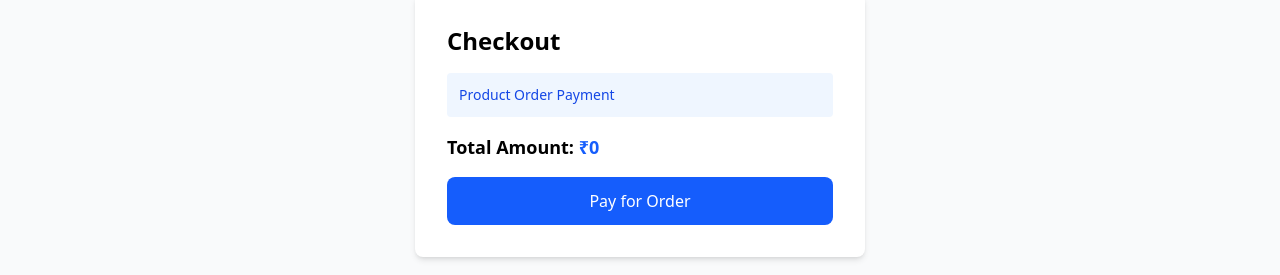
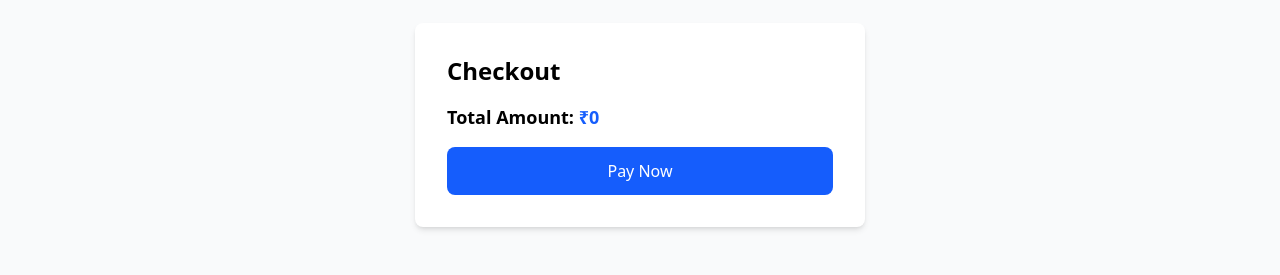
Before and after one commit to Pradeepa-Thilak/CareMitra, a React app in the folder frontend/: page /checkout in a window 1280 px wide. Shown: the part 331-606 px from the top of the page. Built offline with nearby package versions, Linux system fonts and the light colour scheme; no server answers; sample sign-in values are in the browser's storage; the HTML template or start-up script is replaced by a standard one.

Commit message:
Included utils

```diff
--- a/frontend/src/pages/Checkout.jsx
+++ b/frontend/src/pages/Checkout.jsx
@@ -1,36 +1,25 @@
 import React, { useState, useEffect } from "react";
 import api from "../utils/api";
-import { useLocation, useNavigate } from "react-router-dom";
+import { useNavigate } from "react-router-dom";
 
 const Checkout = () => {
   const [amount, setAmount] = useState(0);
   const [loading, setLoading] = useState(true);
-  const [orderType, setOrderType] = useState("cart");
   const navigate = useNavigate();
-  const location = useLocation();
 
   useEffect(() => {
-    // Check if context is passed from payment page
-    const context = location.state?.context || "cart";
-    setOrderType(context);
-
-    if (location.state?.amount) {
-      // If amount is passed from payment page, use it
-      setAmount(location.state.amount);
-      setLoading(false);
-    } else {
-      // Otherwise load from cart
     loadSummary();
-    }
-  }, [location.state]);
+  }, []);
 
   const loadSummary = async () => {
     try {
       const res = await api.get("/cart");
+
       let total = 0;
       res.data.cart?.items.forEach((item) => {
         total += item.productId.price * item.quantity;
       });
+
       setAmount(total);
     } catch (err) {
       console.error("Failed to load cart summary:", err);
@@ -50,12 +39,7 @@ const Checkout = () => {
 
   const handlePayment = async () => {
     try {
-      // Use different API endpoints based on order type
-      const endpoint = orderType === "appointment"
-        ? "/appointments/create-payment-order"
-        : "/cart/create-order";
-
-      const res = await api.post(endpoint);
+      const res = await api.post("/cart/create-order");
       const { order } = res.data;
 
       const razorpayLoaded = await loadRazorpay(
@@ -72,46 +56,43 @@ const Checkout = () => {
         amount: order.amount,
         currency: "INR",
         name: "CareMitra",
-        description: orderType === "appointment" ? "Consultation Payment" : "Order Payment",
+        description: "Order Payment",
         order_id: order.id,
 
+        // In Checkout.jsx, update the handler function:
 handler: async function (response) {
   try {
-            const verifyEndpoint = orderType === "appointment"
-              ? "/appointments/verify-payment"
-              : "/cart/verify-payment";
-
-            const verifyRes = await api.post(verifyEndpoint, {
+    const verifyRes = await api.post("/cart/verify-payment", {
       razorpayOrderId: response.razorpay_order_id,
       razorpayPaymentId: response.razorpay_payment_id,
       razorpaySignature: response.razorpay_signature,
-              // Pass additional data if needed
-              address: location.state?.address,
-              items: location.state?.items
+      address: address,
+      items: cartItems,
+      amount: amount
     });
 
     if (verifyRes.data.success) {
-              if (orderType === "appointment") {
-                // For appointments, show modal and redirect to appointments
-                navigate("/success", {
+      // Clear cart after successful payment
+      await api.delete("/cart/clear");
+      localStorage.removeItem("cartCount");
+
+      // Instead of navigating to /success, redirect directly to /orders
+      navigate("/orders", {
         state: {
-                    type: "appointment",
-                    data: verifyRes.data
+          showSuccess: true,
+          orderData: {
+            orderId: response.razorpay_order_id,
+            paymentId: response.razorpay_payment_id,
+            amount: amount,
+            items: cartItems
           }
-                });
-              } else {
-                // For orders, show modal and redirect to orders
-                navigate("/success", {
-                  state: {
-                    type: "order",
-                    data: verifyRes.data
         }
       });
     }
-            }
   } catch (err) {
     console.error("Payment verification failed:", err);
-            alert("Payment verification failed");
+    // Even if verification fails, still navigate to orders
+    navigate("/orders",{state: { showError: true }});
   }
 },
 
@@ -138,14 +119,6 @@ const Checkout = () => {
       <div className="card p-8 w-[450px] shadow-md bg-white rounded-lg">
         <h1 className="text-2xl font-bold mb-4">Checkout</h1>
 
-        <div className="mb-4 p-3 bg-blue-50 rounded">
-          <p className="text-sm text-blue-700">
-            {orderType === "appointment"
-              ? "Consultation Payment"
-              : "Product Order Payment"}
-          </p>
-        </div>
-
         <p className="text-lg font-semibold mb-4">
           Total Amount: <span className="text-blue-600">₹{amount}</span>
         </p>
@@ -154,7 +127,7 @@ const Checkout = () => {
           className="btn-primary w-full py-3 bg-blue-600 text-white rounded-lg"
           onClick={handlePayment}
         >
-          {orderType === "appointment" ? "Pay for Consultation" : "Pay for Order"}
+          Pay Now
         </button>
       </div>
     </div>
--- a/frontend/src/utils/api.js
+++ b/frontend/src/utils/api.js
@@ -146,4 +146,21 @@ export const cartAPI = {
   clearCart: () => api.delete("/cart/clear"),
 };
 
+// ----------------------------
+// ORDER APIs
+// ----------------------------
+
+export const orderAPI = {
+
+}
+
+
+// ----------------------------
+// DOCTOR APIs
+// ----------------------------
+
+export const doctorAPI = {
+  // POST
+  register: (body) => api.post("doctor/register/doctor",body),
+}
 export default api;
```
Lines whose indentation alone changed are shown as unchanged.
